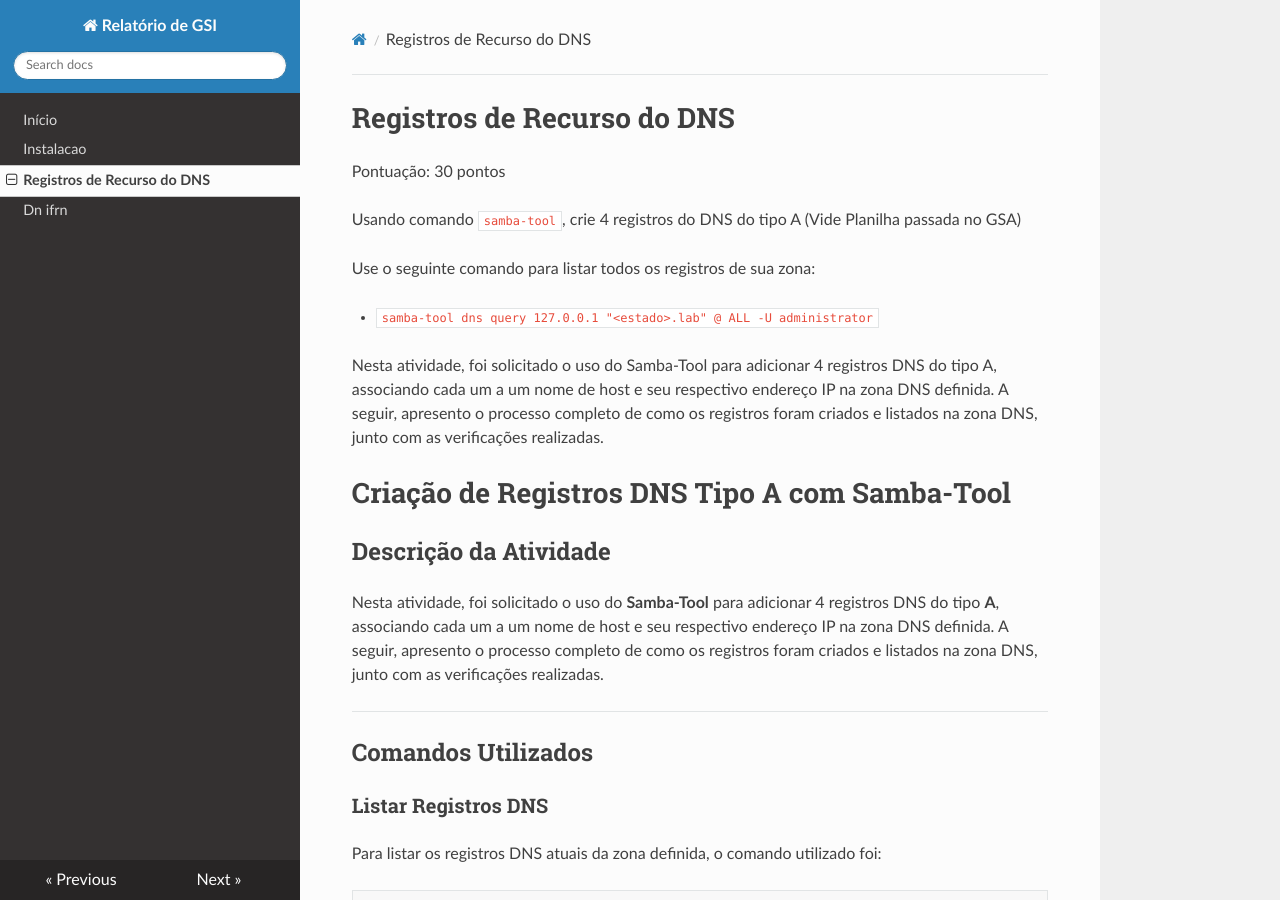
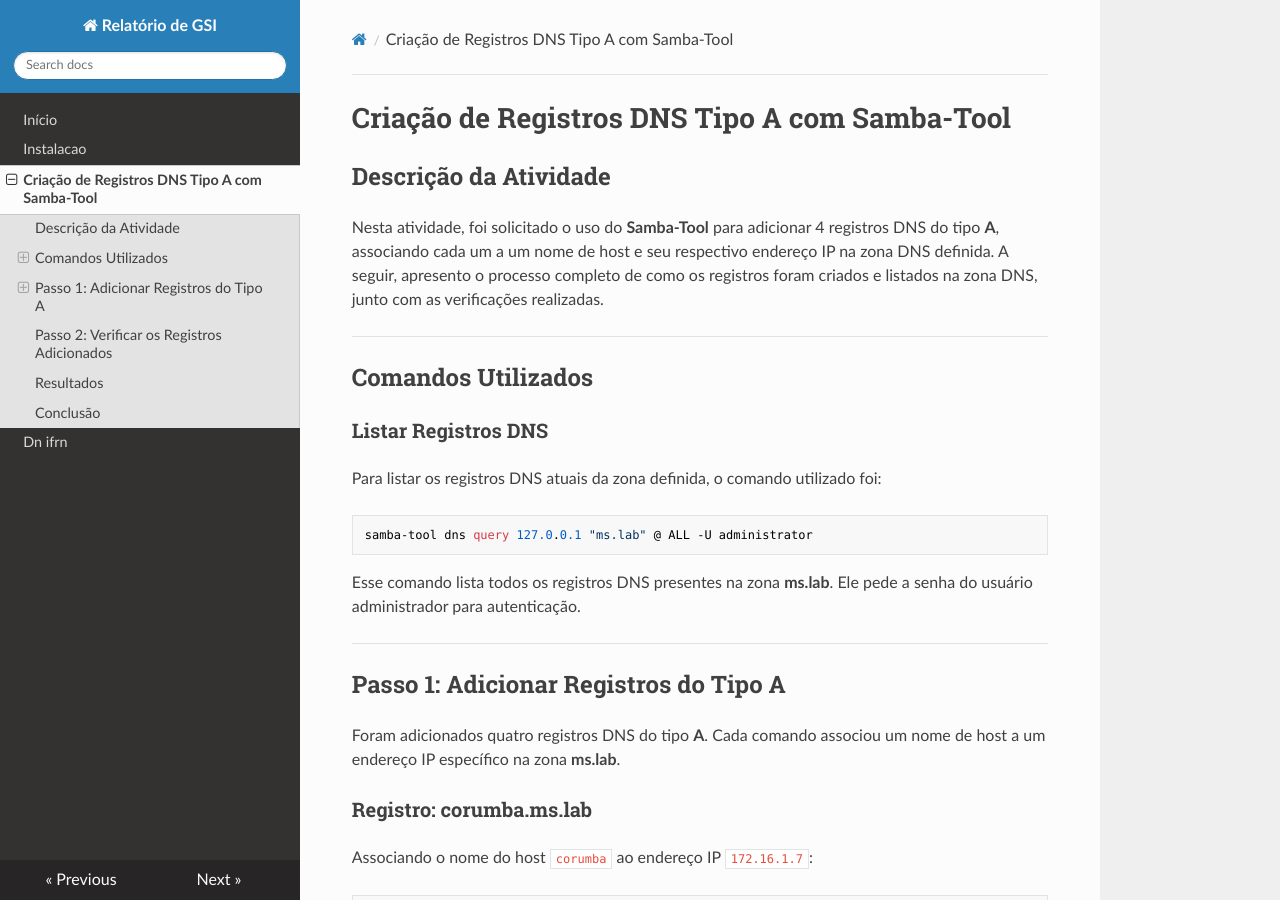
Before and after one commit to lucasjoao03/gsi-rel, an MkDocs documentation site: the page built from docs/dns/registros-a.md, in a window 1280 px wide and 900 px high. Built offline with MkDocs 1.6.1, drawn with Linux system fonts in a browser that asks for light colours; nearby versions of some CDN libraries.

Commit message:
fix: change dns docs

````diff
--- a/docs/dns/registros-a.md
+++ b/docs/dns/registros-a.md
@@ -1,18 +1,3 @@
-# Registros de Recurso do DNS
-
-Pontuação: 30 pontos
-
-Usando comando `samba-tool`, crie 4 registros do DNS do tipo A (Vide Planilha passada no GSA)
-
-
-Use o seguinte comando para listar todos os registros de sua zona:
-
-- `samba-tool dns query 127.0.0.1 "<estado>.lab" @ ALL -U administrator`
-
-
-
-Nesta atividade, foi solicitado o uso do Samba-Tool para adicionar 4 registros DNS do tipo A, associando cada um a um nome de host e seu respectivo endereço IP na zona DNS definida. A seguir, apresento o processo completo de como os registros foram criados e listados na zona DNS, junto com as verificações realizadas.
-
 # Criação de Registros DNS Tipo A com Samba-Tool
 
 ## Descrição da Atividade
@@ -26,7 +11,6 @@ Nesta atividade, foi solicitado o uso do **Samba-Tool** para adicionar 4 registr
 ### Listar Registros DNS
 
 Para listar os registros DNS atuais da zona definida, o comando utilizado foi:
-
 
 ```
 samba-tool dns query 127.0.0.1 "ms.lab" @ ALL -U administrator
@@ -65,9 +49,9 @@ samba-tool dns add 127.0.0.1 ms.lab caracol A 127.16.1.9 -U administrador
 ```
 
 ### Confira a adição de hosts:
-  - **Adição de hosts:**:
-    ![Registros para  ms.lab](img/add_dns.PNG)
 
+- **Adição de hosts:**:
+  ![Registros para  ms.lab](img/add_dns.PNG)
 
 ---
 
@@ -98,8 +82,6 @@ Abaixo estão os comandos de verificação executados e a confirmação da cria
   - **Registro corumba.ms.lab**:
     ![Registros para  ms.lab](img/list_zone.PNG)
 
-
-
 ---
 
 ## Conclusão
````
